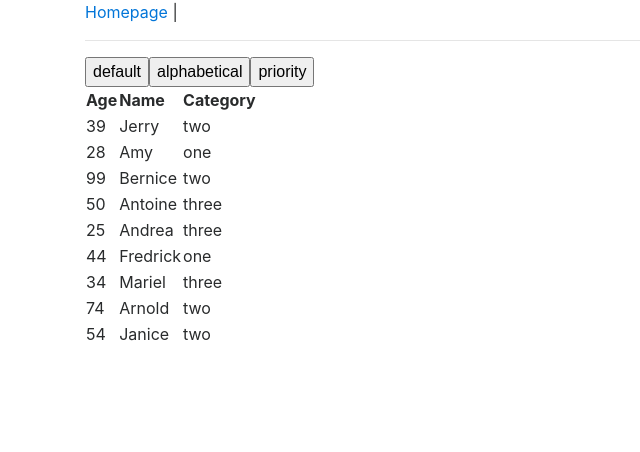
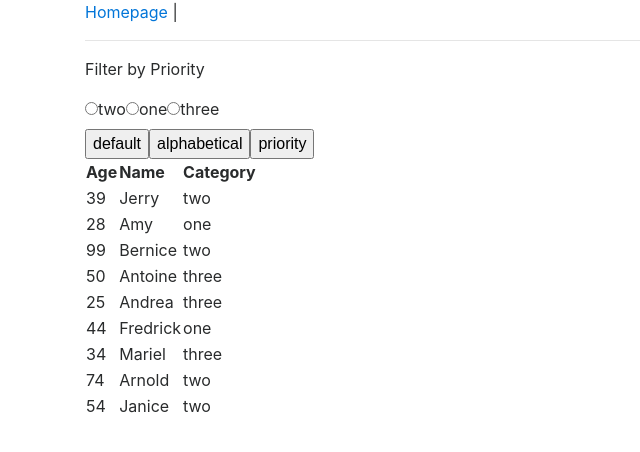
Before and after one commit to j-cornelio/Users, a React (Create React App) app: page / in a window 1280 px wide. Shown: the top 452 px of the page, without its empty margins (0-640 px from the left). Built offline with nearby package versions, Linux system fonts and the light colour scheme.

Commit message:
filtering

```diff
--- a/src/components/Users/UsersTable.js
+++ b/src/components/Users/UsersTable.js
@@ -70,15 +70,43 @@ const SortOptions = ({ alpha, defaultFunc, priority }) => (
 	</div>
 )
 
+
+		 // <input type="radio" id="contactChoice1"
+		 //     name="contact" value="email" />
+		 //    <label for="contactChoice1">Email</label>
+
+const FilterOptions = ({ users, handleFilter }) => {
+	console.log('form: ', users);
+	const unique =  users.map(el => el.category)
+						 .filter((el, idx, array) => array.indexOf(el) === idx)
+	console.log(unique)
+	return (
+		<div>
+			<p>Filter by Priority</p>
+			<form>
+				{
+					 unique.map( elem => (
+					 	<span key={elem}>
+					 		<input type="radio" id="contactChoice1" name="priority" value={elem} />
+						    <label>{elem}</label>
+					    </span>
+					 ))
+				}
+			</form>
+		</div>
+	)
+};//
+
 class UsersTable extends Component {
 	constructor(props){
 		super(props);
 		this.state = {
 			users: USERS.data
 		}
-  		this.alpha = this.alpha.bind(this);
-  		this.priority = this.priority.bind(this);
-  		this.default = this.default.bind(this);
+  		this.alpha 			= this.alpha.bind(this);
+  		this.priority 		= this.priority.bind(this);
+  		this.default 		= this.default.bind(this);
+  		this.handleFilter 	= this.handleFilter.bind(this);
 	}
 
 	default(){
@@ -99,11 +127,16 @@ class UsersTable extends Component {
 		this.setState((prevState) => ({users: sorted}));
 	}
 
+	handleFilter(){
+		console.log('filter')
+	}
+
 	render() {
 		const { users } = this.state;
-		console.log(users)
+
 		return (
 			<div>
+				<FilterOptions users={users} />
 				<SortOptions alpha={this.alpha} defaultFunc={this.default} priority={this.priority} />
 				<Table users={users} />
 			</div>
```
